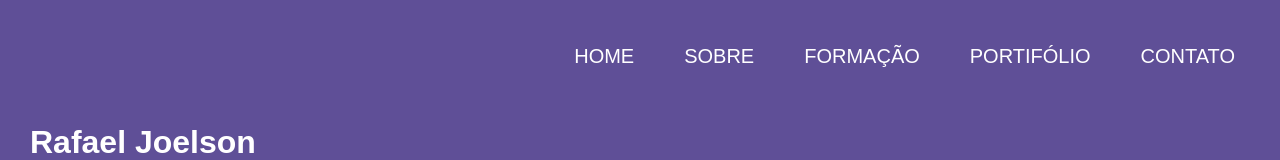
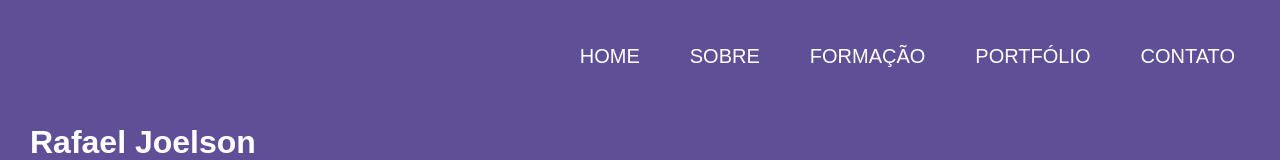
Before and after one commit to RafaelJoelson/portfolioRafael, a plain HTML site: page about.html in a window 1280 px wide. Shown: the top 160 px of the page. Drawn offline with Linux system fonts and the light colour scheme.

Commit message:
Update project
- Fix menu

```diff
--- a/about.html
+++ b/about.html
@@ -18,7 +18,7 @@
             <a href="index.html">HOME</a>
             <a href="about.html">SOBRE</a>
             <a href="education.html">FORMAÇÃO</a>
-            <a href="portfolio.html">PORTIFÓLIO</a>
+            <a href="portfolio.html">PORTFÓLIO</a>
             <a href="contact.html">CONTATO</a>
         </nav>
         <div class="header-container fade-left">
```
Also changed, not shown: contact.html (+1 -1 lines), education.html (+1 -1 lines), index.html (+1 -1 lines), portfolio.html (+1 -1 lines), projeto_aqpontochegamos.html (+1 -1 lines), success-or-error.html (+1 -1 lines).
